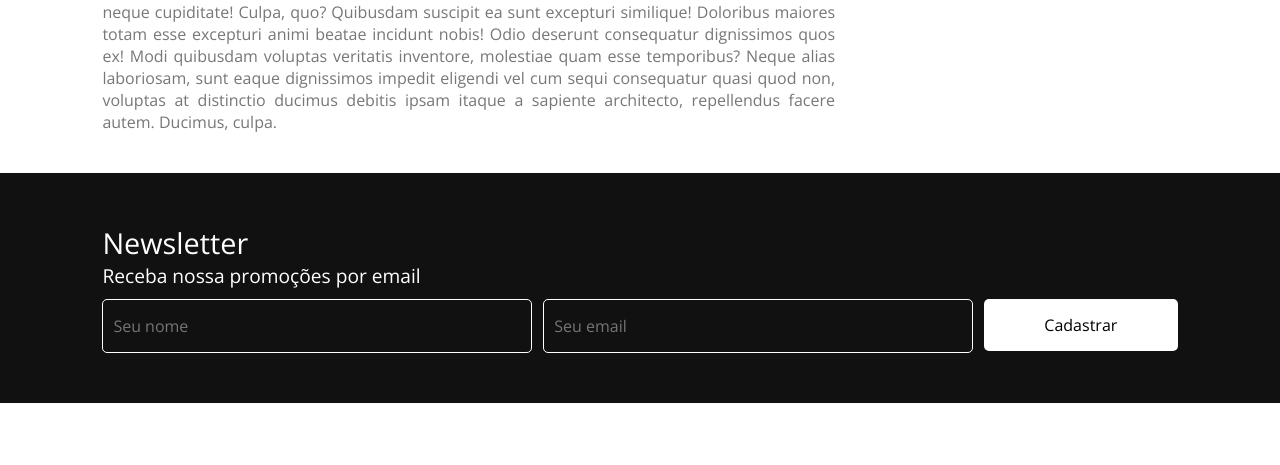
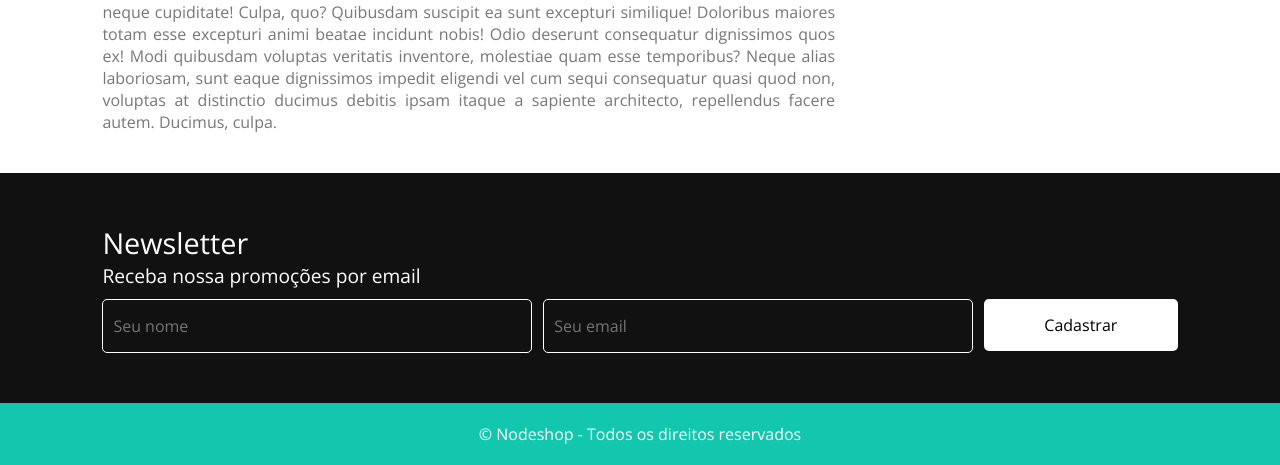
Before and after one commit to wesleyanjosz/Nodeshoop, a website: page index.html in a window 1280 px wide. Shown: the part 761-1226 px from the top of the page. Before the commit the page ends 1164 px from the top, so only its background shows below. Drawn offline with nearby package versions, Linux system fonts and the light colour scheme.

Commit message:
feat - footer

```diff
--- a/css/style.css
+++ b/css/style.css
@@ -217,6 +217,20 @@ p {
     cursor: pointer;
 }
 
+/*footer*/
+
+.footer {
+    width: 100%;
+    float: left;
+    background-color: #13c7ae;
+    padding: 20px 8%;
+}
+
+.footer p {
+    color: #fff;
+    text-align: center;
+}
+
 /* .open-sans {
   font-family: "Open Sans", sans-serif;
   font-optical-sizing: auto;
--- a/index.html
+++ b/index.html
@@ -62,10 +62,13 @@
         <h3>Newsletter</h3>
         <p>Receba nossa promoções por email</p>
         <form action="" method="post">
-            <input type="text" name="name" placeholder="Seu nome">
-            <input type="email" name="email" placeholder="Seu email">
+            <input type="text" name="name" placeholder="Seu nome" autocomplete="name">
+            <input type="email" name="email" placeholder="Seu email" autocomplete="email">
             <button>Cadastrar</button>
         </form>
     </section>
+    <footer class="footer">
+        <p>&copy; Nodeshop - Todos os direitos reservados</p>
+    </footer>
 </body>
 </html>
```
